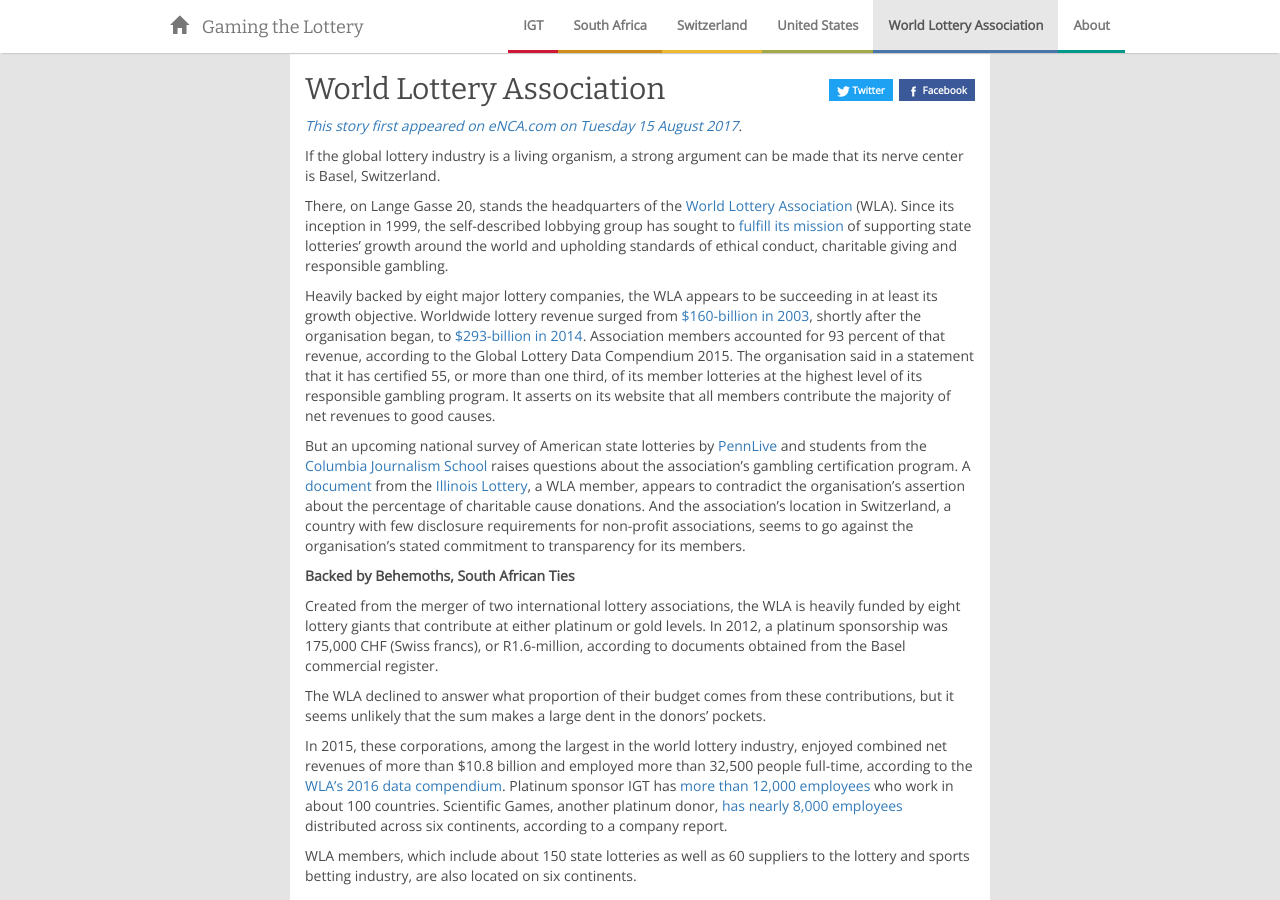
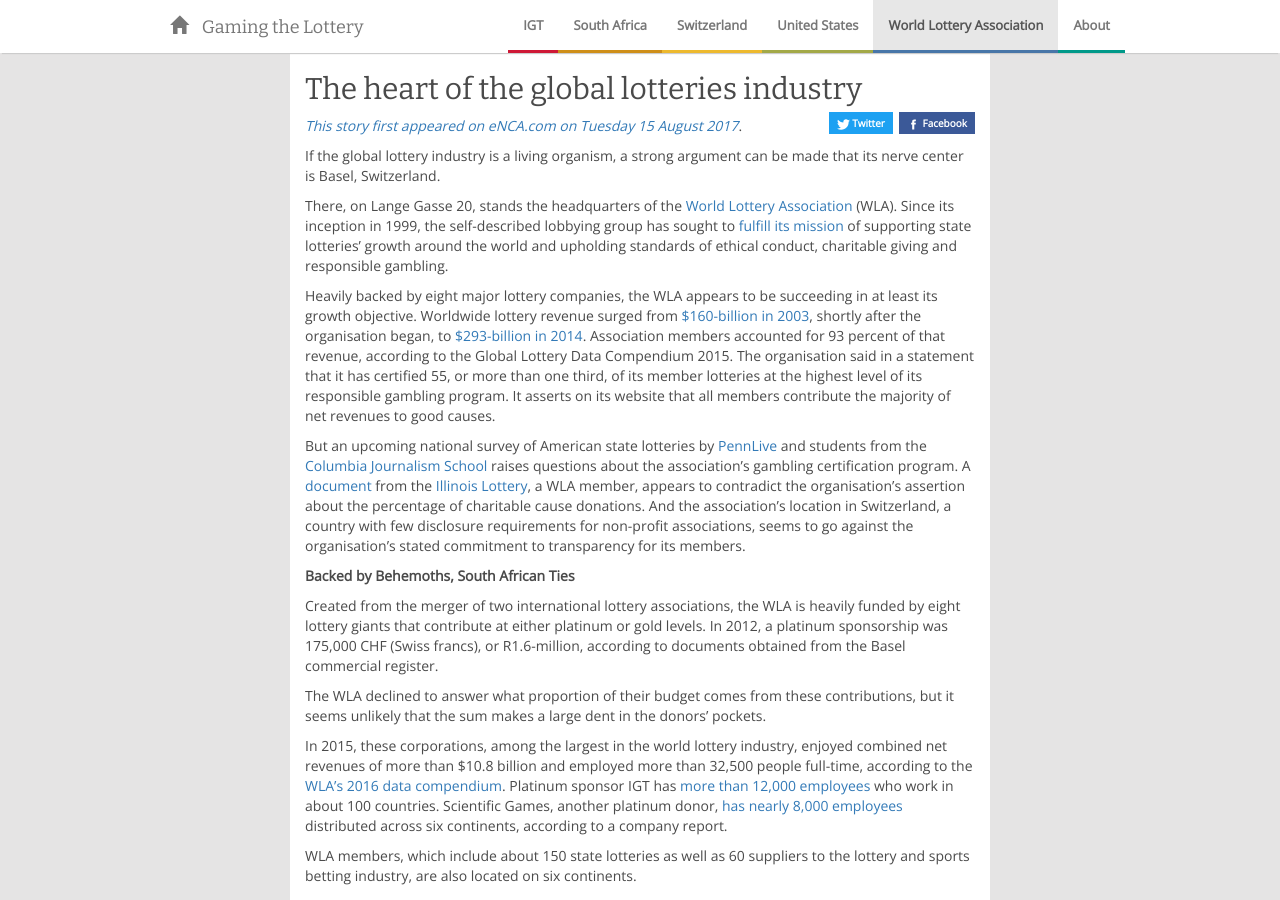
Before and after one commit to rbjoseph/lottery-project, a Jekyll site: the page built from _stories/wla.md, in a window 1280 px wide and 900 px high. Built offline with Jekyll 4.4.1, drawn with Linux system fonts in a browser that asks for light colours; nearby versions of some CDN libraries.

Commit message:
feedback

```diff
--- a/_layouts/story.html
+++ b/_layouts/story.html
@@ -4,7 +4,7 @@ layout: base
 <div class="container story {{ page.name }}">
   <div class="{{ page.name }}">
     <div class="content {{ page.name }}">
-      <h2 class="story-title {{ page.name }}">{{ page.title }}
+      <h2 class="story-title {{ page.name }}">{{ page.story-title }}
         <div class="page-share pull-right" role="group">
           <a href="#" class="twitter"><img src="/img/twitter.svg"> Twitter</a>
           <a href="#" class="facebook"><img src="/img/facebook.svg"> Facebook</a>
--- a/_stories/wla.md
+++ b/_stories/wla.md
@@ -2,6 +2,7 @@
 layout: story
 name: wla
 title: World Lottery Association
+story-title: "The heart of the global lotteries industry"
 ---
 _[This story first appeared on eNCA.com on Tuesday 15 August 2017](http://www.enca.com/world/the-global-lottery-industrys-little-known-nerve-centre)_.
 
```
Also changed, not shown: _stories/igt.md (+1 -1 lines), _stories/south-africa.md (+1 -0 lines), _stories/switzerland.md (+1 -0 lines), _stories/united-states.md (+1 -0 lines).
